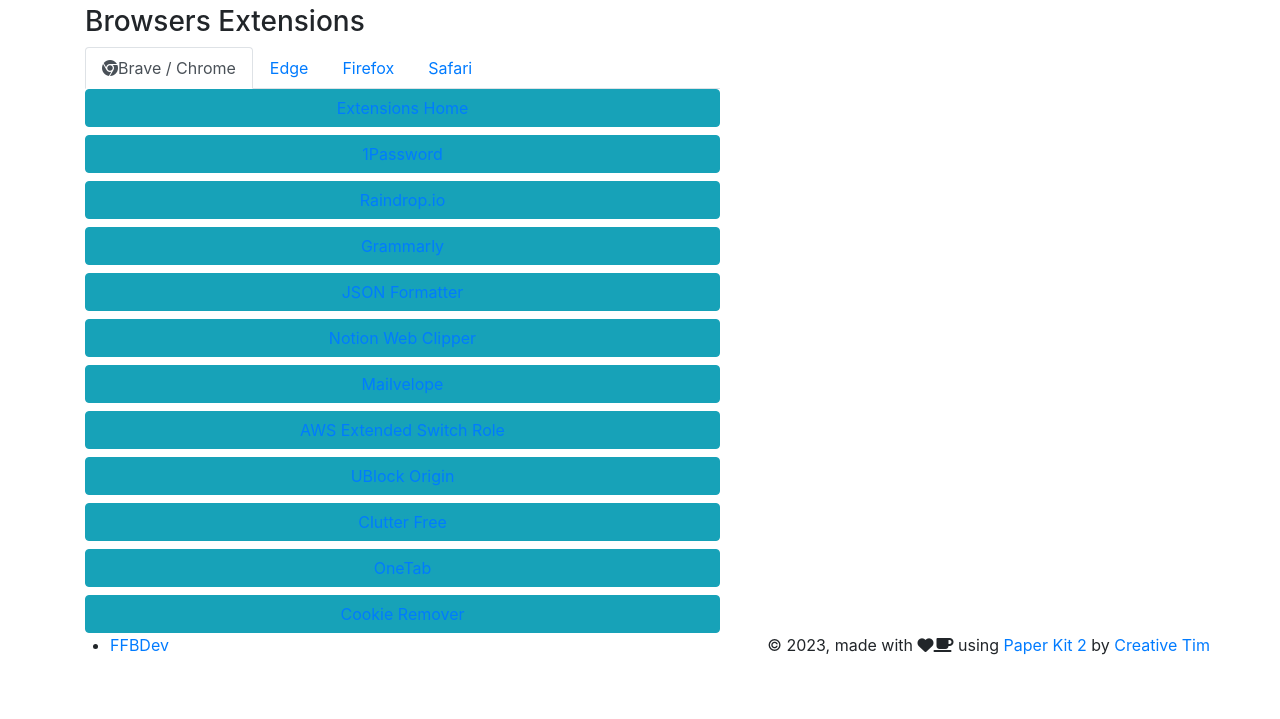
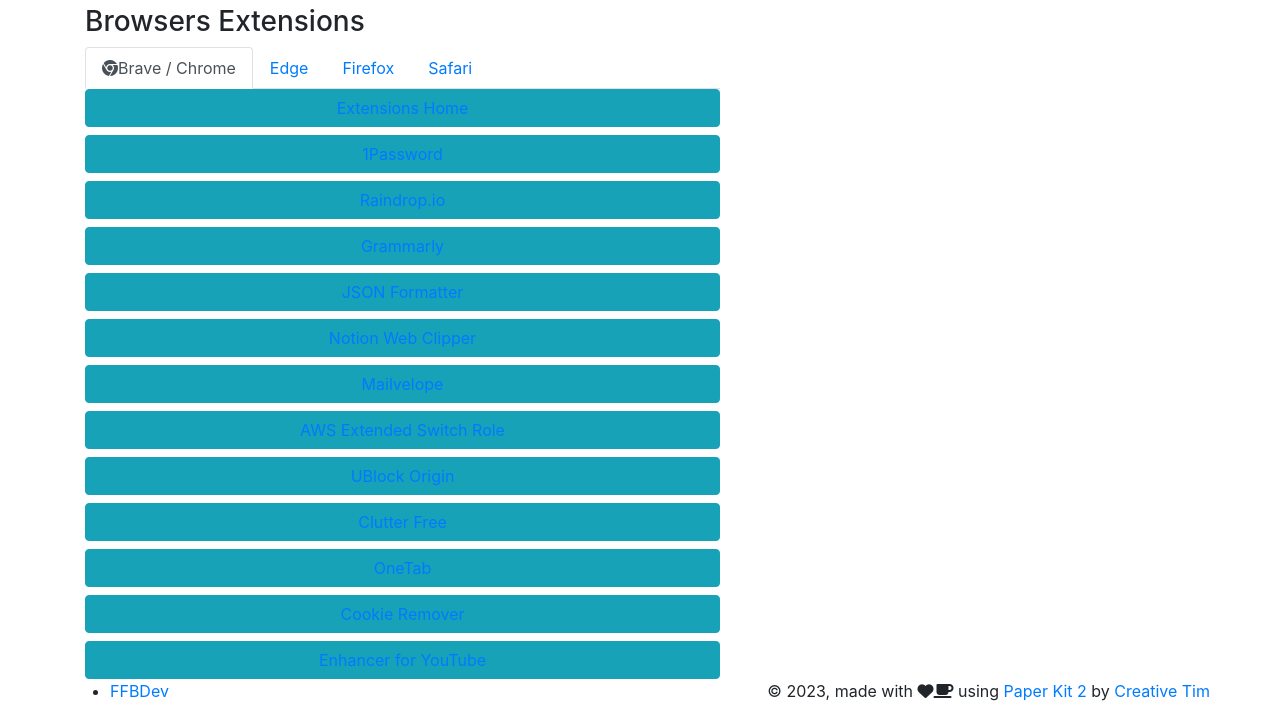
Before and after one commit to fboaventura/dckr-newbrowser, a website built with Parcel: page www/index.html in a window 1280 px wide. Shown: the part 97-816 px from the top of the page. Built offline with nearby package versions, Linux system fonts and the light colour scheme.

Commit message:
Adds new extension for chrome/brave

```diff
--- a/www/index.html
+++ b/www/index.html
@@ -117,6 +117,9 @@
                 </li>
                 <li class="btn btn-block btn-round btn-border btn-info text-dark">
                   <a href="https://chrome.google.com/webstore/detail/cookie-remover/kcgpggonjhmeaejebeoeomdlohicfhce">Cookie Remover</a>
+                </li>
+                <li class="btn btn-block btn-round btn-border btn-info text-dark">
+                  <a href="https://chrome.google.com/webstore/detail/enhancer-for-youtube/ponfpcnoihfmfllpaingbgckeeldkhle">Enhancer for YouTube</a>
                 </li>
               </ul>
             </div>
```
